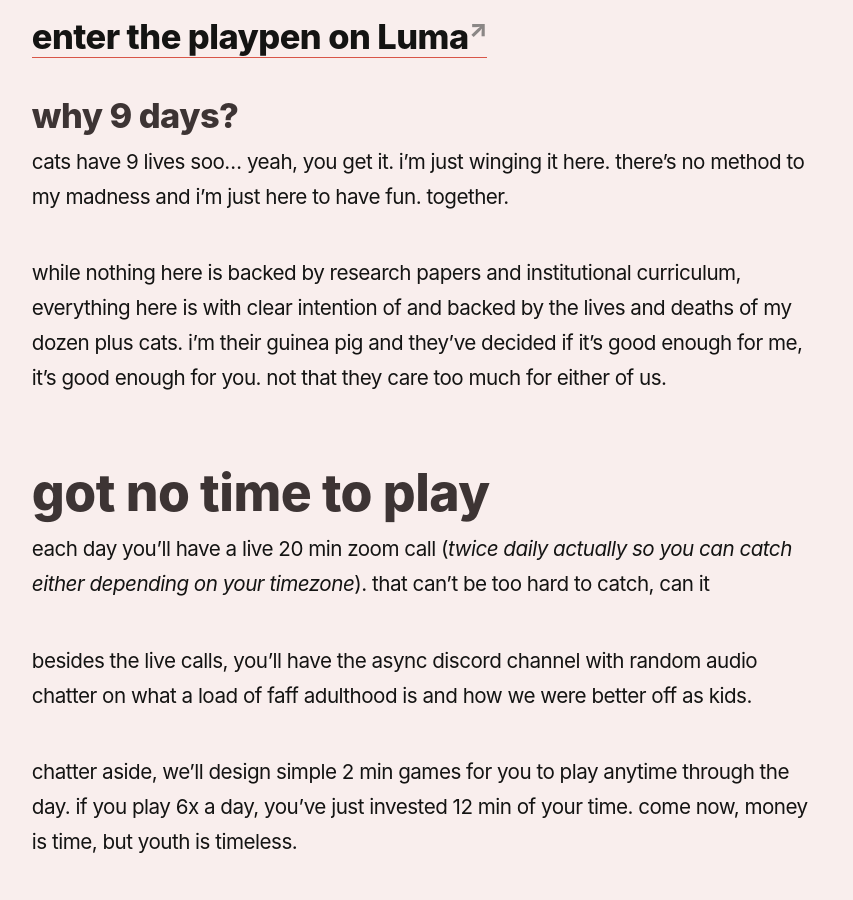
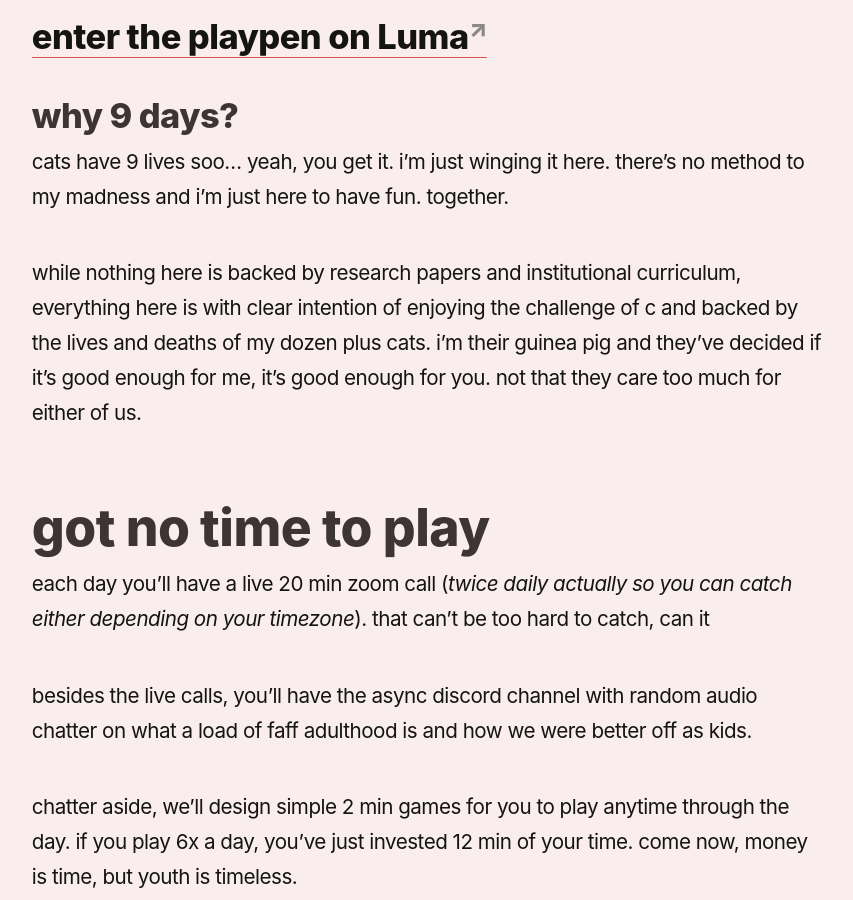
Before and after one commit to reddy2go/redgarden, a Jekyll site: the page built from _notes/playpen.md, in a window 1280 px wide and 900 px high, scrolled down 1071 px. Shown: the whole window, without its empty margins (45-898 px from the left). Built offline with Jekyll 4.4.1, drawn with Linux system fonts in a browser that asks for light colours; some web fonts are replaced; Markdown is read by kramdown in place of the engine named in the settings.

Commit message:
auto commit

```diff
--- a/_notes/playpen.md
+++ b/_notes/playpen.md
@@ -15,7 +15,7 @@ that’s why we are creating this kindergarten community for adults. to get you
 ### why 9 days?
 cats have 9 lives soo... yeah, you get it. i’m just winging it here. there’s no method to my madness and i’m just here to have fun. together.
 
-while nothing here is backed by research papers and institutional curriculum, everything here is with clear intention of  and backed by the lives and deaths of my dozen plus cats. i’m their guinea pig and they’ve decided if it’s good enough for me, it’s good enough for you. not that they care too much for either of us.
+while nothing here is backed by research papers and institutional curriculum, everything here is with clear intention of enjoying the challenge of c and backed by the lives and deaths of my dozen plus cats. i’m their guinea pig and they’ve decided if it’s good enough for me, it’s good enough for you. not that they care too much for either of us.
 
 ## got no time to play
 
```
